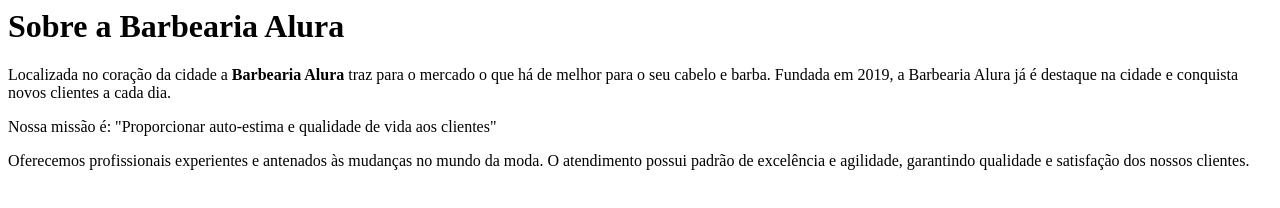
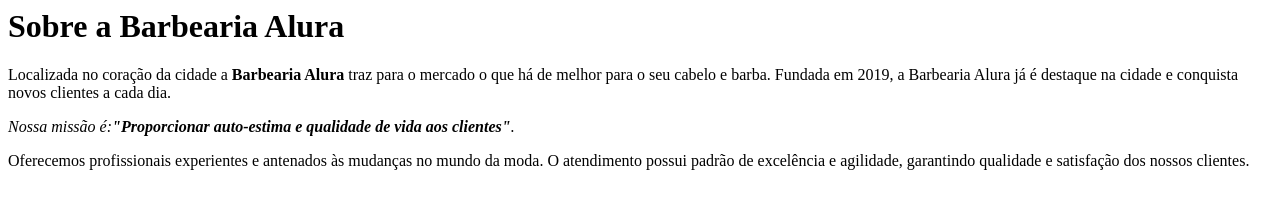
Before and after one commit to larissalima2006/alura, a plain HTML site: page index.html in a window 1280 px wide. Drawn offline with Linux system fonts and the light colour scheme.

Commit message:
Add files via upload

```diff
--- a/index.html
+++ b/index.html
@@ -2,6 +2,6 @@
 
 <p>Localizada no coração da cidade a <strong>Barbearia Alura</strong> traz para o mercado o que há de melhor para o seu cabelo e barba. Fundada em 2019, a Barbearia Alura já é destaque na cidade e conquista novos clientes a cada dia.<p>
 
-<p>Nossa missão é: "Proporcionar auto-estima e qualidade de vida aos clientes"</p>
+<p><em>Nossa missão é:<strong>"Proporcionar auto-estima e qualidade de vida aos clientes"</strong>.</em></p>
 
  <p>Oferecemos profissionais experientes e antenados às mudanças no mundo da moda. O atendimento possui padrão de excelência e agilidade, garantindo qualidade e satisfação dos nossos clientes.</p>
```
